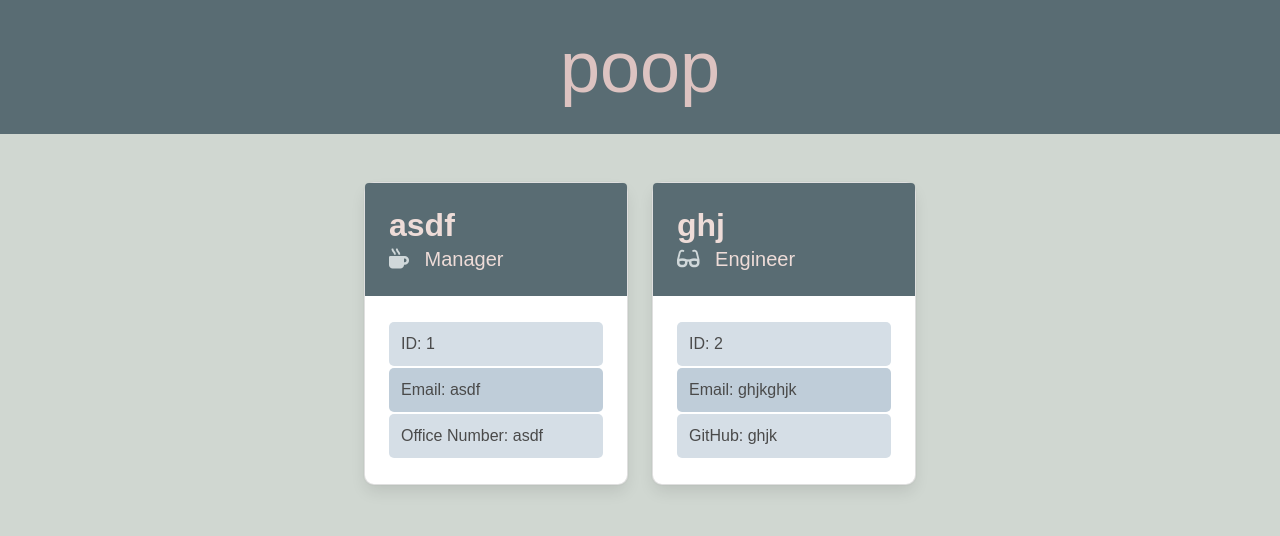
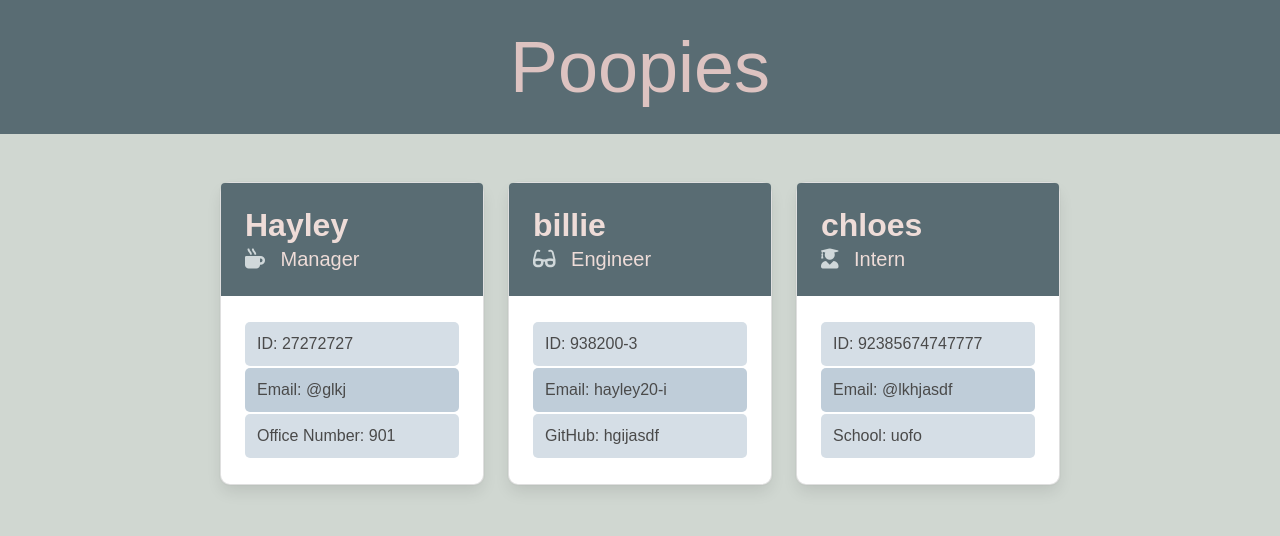
Before and after one commit to haywah27/Team-Profile-Generator, a website: page index.html in a window 1280 px wide. Drawn offline with nearby package versions, Linux system fonts and the light colour scheme.

Commit message:
adding ID question and changing ID response return

```diff
--- a/index.html
+++ b/index.html
@@ -15,7 +15,7 @@
         <section class="hero is-small is-bold" id="jumbotronStyle">
           <div class="hero-body">
             <div class="container has-text-centered">
-              <h1 class="display-3">poop</h1>
+              <h1 class="display-3">Poopies</h1>
             </div>
           </div>
         </section>
@@ -26,18 +26,18 @@
         <div class="column is-4 cardWidth">
         <div class="card cardWidth cardBorder">
             <div class="card-content cardHeader">
-            <p class="title cardHeader">asdf</p>
+            <p class="title cardHeader">Hayley</p>
                 <p class="subtitle cardHeader"><i class="fas fa-mug-hot iconColor"></i>&ensp; Manager</p>
                 </div>
                 <div class="card-content">
                 <footer class="cardBorderLight">
-                    <p class="card-content footerSize">ID: 1</p>
+                    <p class="card-content footerSize">ID: 27272727</p>
                 </footer>
                 <footer class="cardBorderDark">
-                    <p class="card-content footerSize">Email: asdf</p>
+                    <p class="card-content footerSize">Email: @glkj</p>
                 </footer>
                 <footer class="cardBorderLight">
-                    <p class="card-content footerSize">Office Number: asdf</p>
+                    <p class="card-content footerSize">Office Number: 901</p>
                 </footer>
             </div>
         </div>
@@ -45,18 +45,37 @@
         <div class="column is-4 cardWidth">
         <div class="card cardWidth cardBorder">
             <div class="card-content cardHeader">
-            <p class="title cardHeader">ghj</p>
+            <p class="title cardHeader">billie</p>
                 <p class="subtitle cardHeader"><i class="fas fa-glasses iconColor"></i>&ensp; Engineer</p>
                 </div>
                 <div class="card-content">
                 <footer class="cardBorderLight">
-                    <p class="card-content footerSize">ID: 2</p>
+                    <p class="card-content footerSize">ID: 938200-3</p>
                 </footer>
                 <footer class="cardBorderDark">
-                    <p class="card-content footerSize">Email: ghjkghjk</p>
+                    <p class="card-content footerSize">Email: hayley20-i</p>
                 </footer>
                 <footer class="cardBorderLight">
-                    <p class="card-content footerSize">GitHub: ghjk</p>
+                    <p class="card-content footerSize">GitHub: hgijasdf</p>
+                </footer>
+            </div>
+        </div>
+        </div>
+        <div class="column is-4 cardWidth">
+        <div class="card cardWidth cardBorder">
+            <div class="card-content cardHeader">
+            <p class="title cardHeader">chloes</p>
+                <p class="subtitle cardHeader"><i class="fas fa-user-graduate iconColor"></i>&ensp; Intern</p>
+                </div>
+                <div class="card-content">
+                <footer class="cardBorderLight">
+                    <p class="card-content footerSize">ID: 92385674747777</p>
+                </footer>
+                <footer class="cardBorderDark">
+                    <p class="card-content footerSize">Email: @lkhjasdf</p>
+                </footer>
+                <footer class="cardBorderLight">
+                    <p class="card-content footerSize">School: uofo</p>
                 </footer>
             </div>
         </div>
```
Also changed, not shown: index.js (+23 -31 lines).
